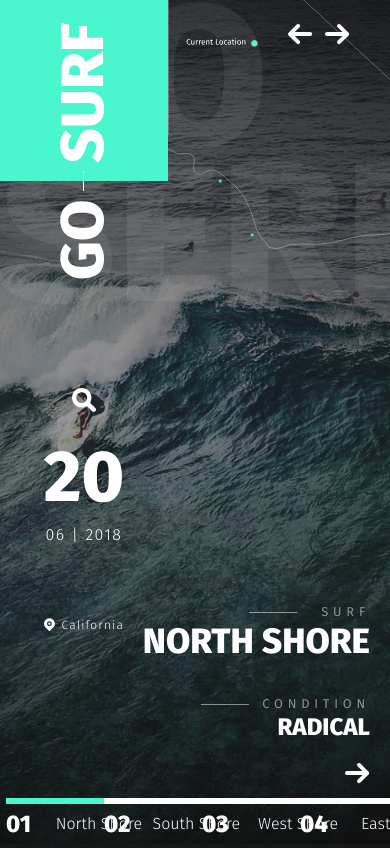
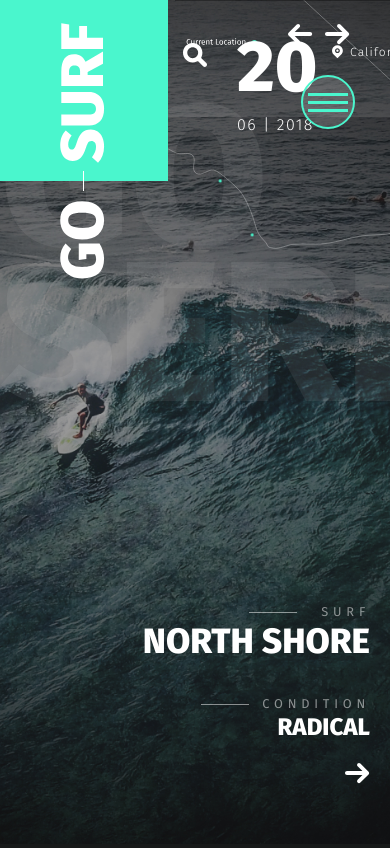
Before and after one commit to ellavrubel/serf_travel, a website: page app/index.html in a window 390 px wide. Shown: the top 848 px of the page. Drawn offline with nearby package versions, Linux system fonts and the light colour scheme.

Commit message:
@media = 1000px

```diff
--- a/app/index.html
+++ b/app/index.html
@@ -38,6 +38,14 @@
         </svg>
     </div>
 
+    <div class="menu-btn">
+        <div class="menu-btn__inner">
+            <div class="menu-btn_line"></div>
+            <div class="menu-btn_line"></div>
+            <div class="menu-btn_line"></div>
+        </div>
+    </div>
+
     <!--    Menu   -->
     <div class="header__aside">
         <div class="logo">
@@ -45,6 +53,7 @@
                 <img src="img/logo.svg" alt="go-serf">
             </a>
         </div>
+
         <nav class="menu">
             <ul class="menu__list">
                 <li><a href="#"><img src="img/nav-ico-1.svg" alt="serf"><span>Surf</span></a></li>
--- a/app/js/main.js
+++ b/app/js/main.js
@@ -100,6 +100,11 @@
         });
 
 
+        $('.menu-btn').on('click', function () {
+            $('.menu').toggleClass('active');
+
+        });
+
 
 
 
--- a/app/scss/_media.scss
+++ b/app/scss/_media.scss
@@ -29,7 +29,7 @@
   }
 }
 
-@media (max-width: 1366px) and (max-height: 620px){
+@media (max-width: 1366px){
 
   .header__aside{
     text-align: left;
@@ -109,14 +109,31 @@
   .header__arrows {
     display: none;
   }
+  .menu-btn{
+    visibility: visible;
+  }
   .menu{
-    display: none;
+   background-color: #000;
+    z-index: 22;
+    position: absolute;
+    top: 0; left: 40%;
+    transform: translateY(-100%);
+    padding: 20px 30px 0;
+    transition: all 1s ease-in-out;
+      a{
+        padding: 0 20px 0;
+      }
+    &.active{
+      transform: translateY(0);
+    }
   }
+
   .header__location {
     margin: 45px 0 0;
   }
   .header__aside {
-    height: 135px;
+    height: 117px;
+
   }
   .header__search {
     img {
@@ -148,14 +165,57 @@
     }
   }
     .slider-dotshead {
-      right: -6px;
-      bottom: 5px;
+      display: none;
+      //right: -6px;
+      //bottom: 5px;
+    }
 
-    }
-  .dots-box {
-    width: 8.5rem;
+  //  .dots-box {
+  //    width: 7.5rem;
+  //    border-top: solid .2rem #fff;
+  //
+  //    .dots-box_number {
+  //      font-size: 1rem;
+  //    }
+  //
+  //    .dots-box_name {
+  //      line-height: 1rem;
+  //    }
+  //  }
+  //.slider-dotshead {
+  //     right: -30px;
+  //}
+}
 
-  }
+@media (max-width: 767px){
+
+
+
+
+
+
+
+
+
+
+
+
+
+
+
+
+
+
+
+
+
+
+
+
+
+
+
+
 
 
 
--- a/app/scss/style.scss
+++ b/app/scss/style.scss
@@ -125,6 +125,35 @@
             text-transform: capitalize;
    }
 }
+
+.menu-btn{
+  width: 50px;
+  height: 50px;
+  display: flex;
+  justify-content: center;
+  align-items: center;
+  border-radius: 50%;
+  border: 2px solid #4AF6CD;
+  background-color: rgba(#fff, .15);
+  position: absolute;
+  right: 35px;
+  top: 75px;
+  z-index: 10;
+  visibility: hidden;
+
+  &__inner{
+    width: 40px;
+  }
+
+  &_line{
+    height: 3px;
+    background-color: #4AF6CD;
+    +.menu-btn_line{
+      margin-top: 5px;
+    }
+  }
+}
+
 
 .header__date{
   font-weight: 800;
```
Also changed, not shown: app/css/style.min.css, app/scss/style.css, 1 other file.
